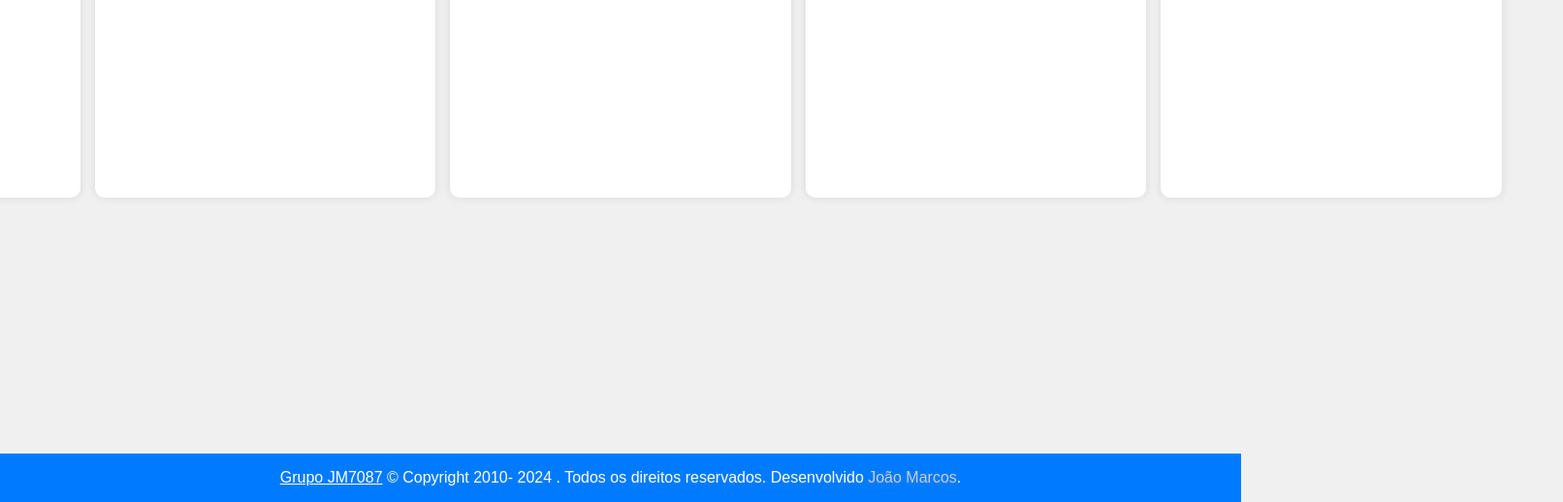
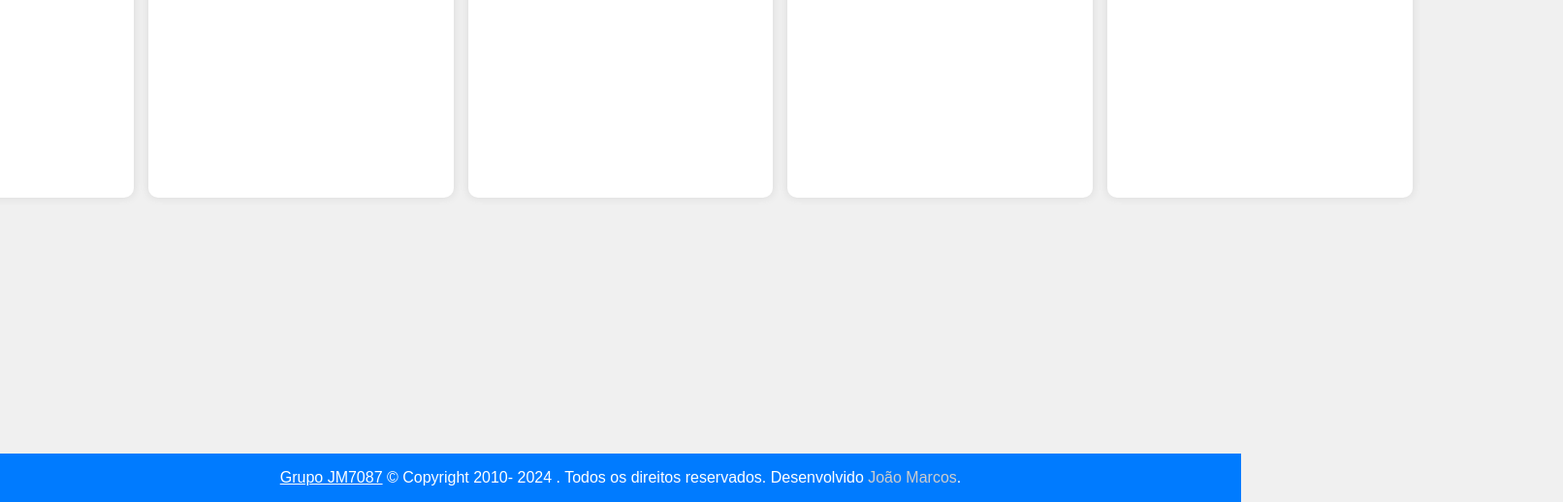
Before and after one commit to JM7087/conversor-e-cambio-de-moedas, a plain HTML site: page index.html in a window 1280 px wide. Shown: the part 282-800 px from the top of the page at 97% size, 1612 px wide, since content can reach past the window. Drawn offline with Linux system fonts and the light colour scheme; no server answers.

Commit message:
ajuste no css

```diff
--- a/css/styles.css
+++ b/css/styles.css
@@ -136,7 +136,7 @@ footer {
 
 @media (min-width: 1024px) {
     .cotacoes-container {
-        max-width: 1100px;
+        max-width: 990px;
     }
 
     .cotacao-item {
```
